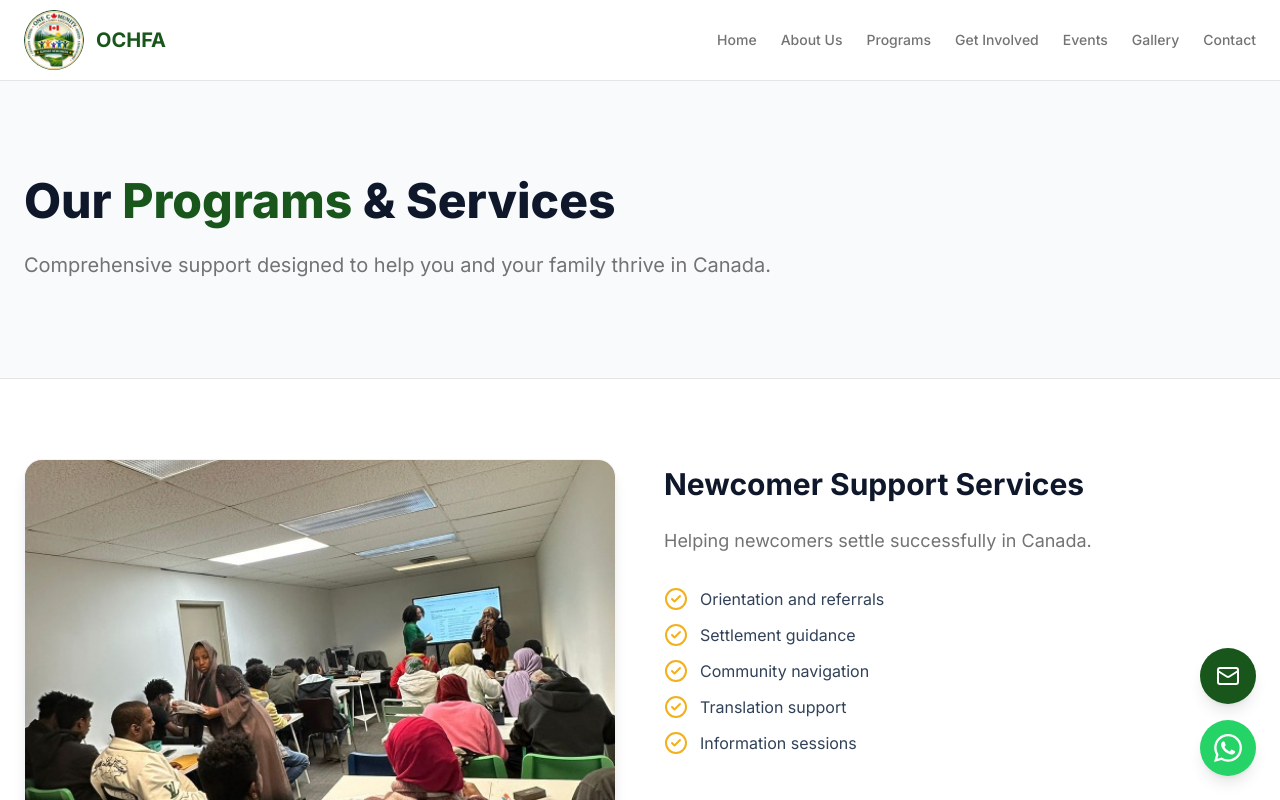
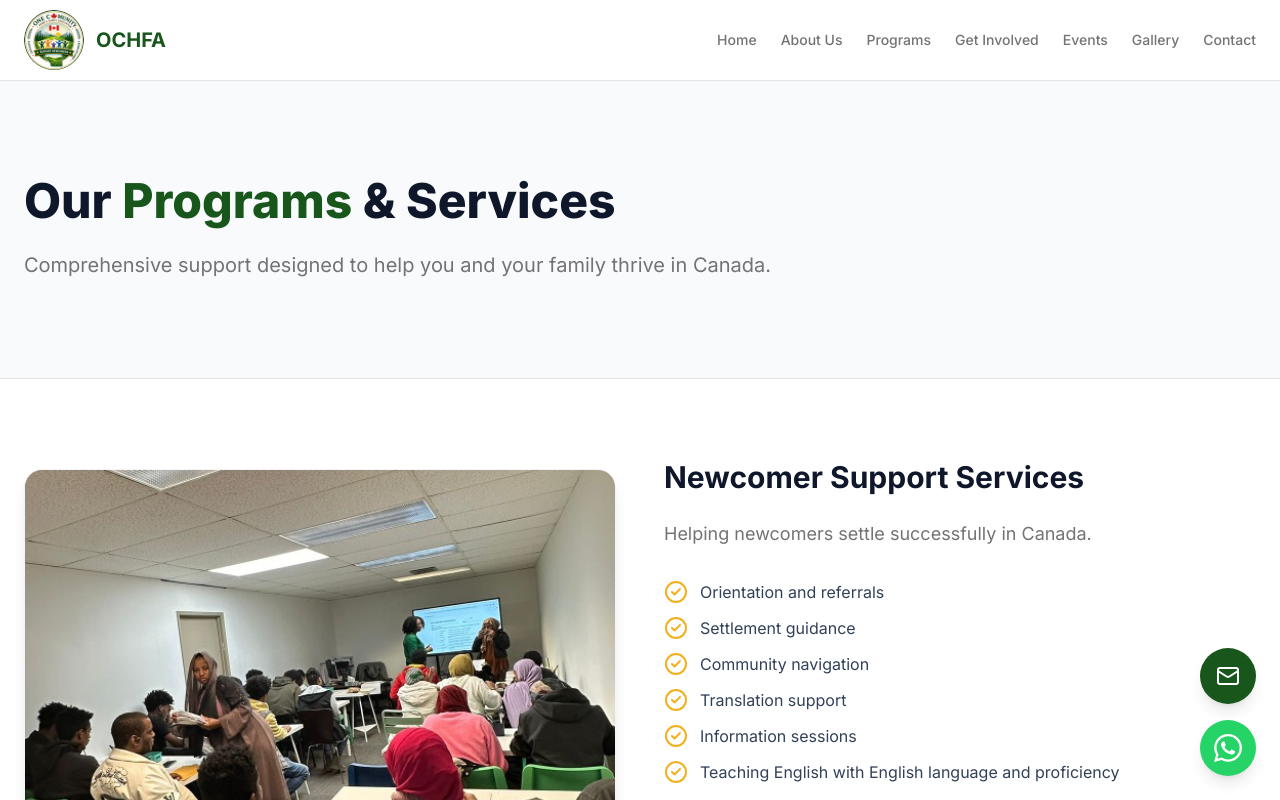
Before and after one commit to Hussein380/ochfa, a Next.js app: page /programs in a window 1280 px wide. Shown: the top 800 px of the page. Built offline with nearby package versions, Linux system fonts and the light colour scheme.

Commit message:
chore: Add Teaching English to Newcomer Support Services

```diff
--- a/src/data/programs.ts
+++ b/src/data/programs.ts
@@ -8,7 +8,8 @@ export const programs = [
       "Settlement guidance",
       "Community navigation",
       "Translation support",
-      "Information sessions"
+      "Information sessions",
+      "Teaching English with English language and proficiency"
     ],
     image: "/images/classroom-1.jpg"
   },
```
